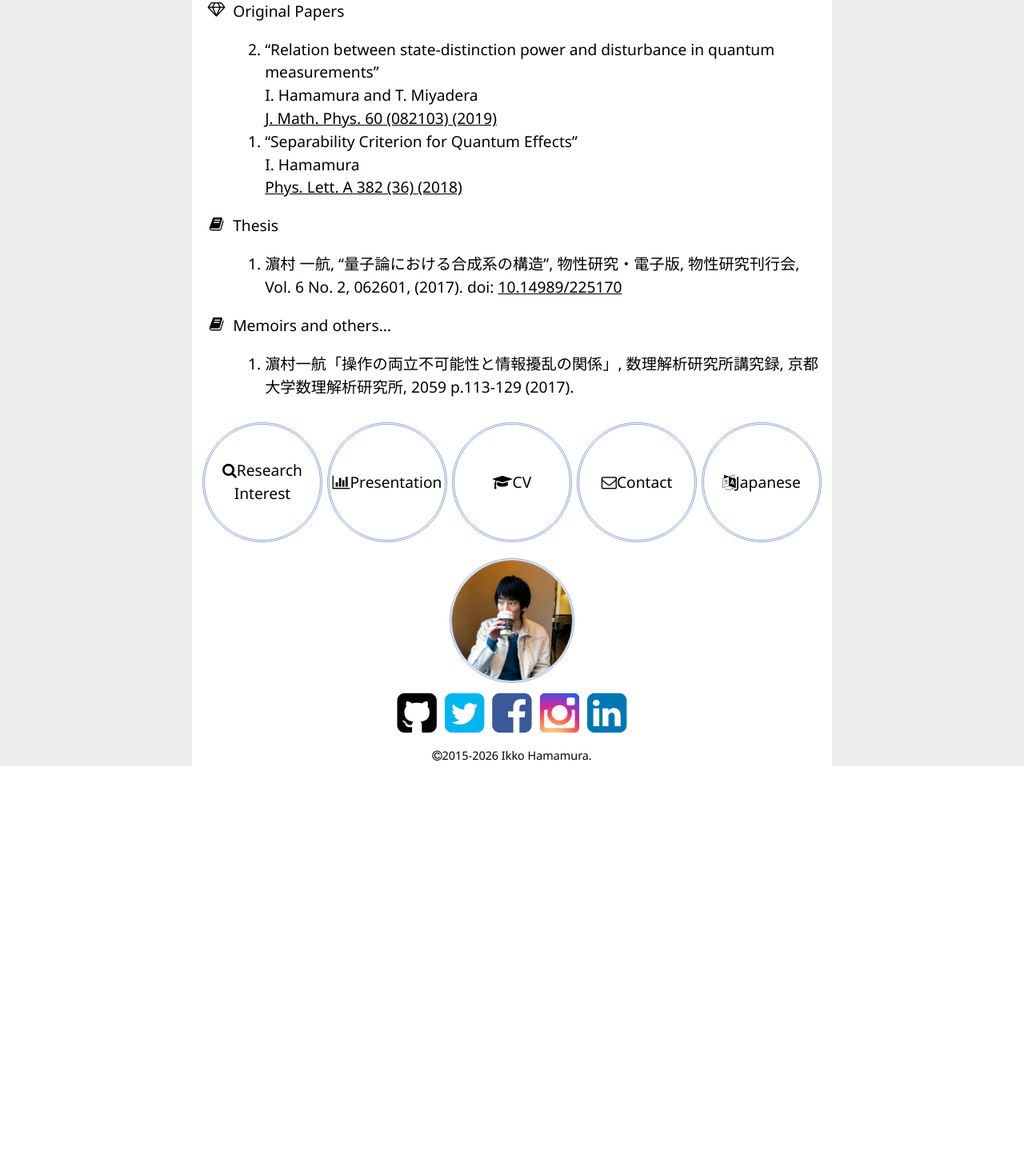
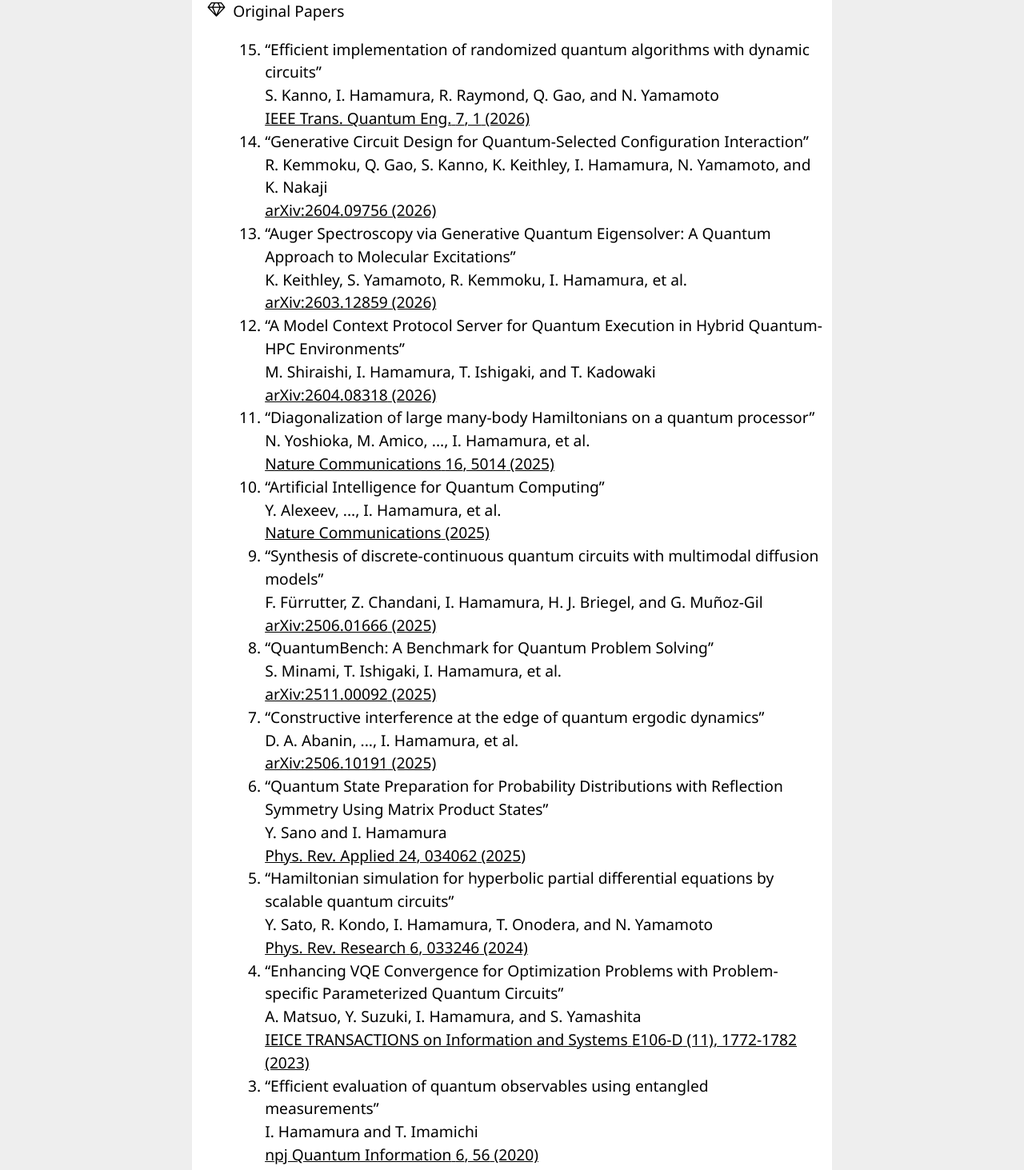
Before and after one commit to ikkoham/qinfo.tech, a React (Create React App) app: page /#/publication/publication in a window 1280 px wide. Shown: the part 193-1656 px from the top of the page at 80% size. Before the commit the page ends 1151 px from the top, so only its background shows below. Built offline with nearby package versions, Linux system fonts and the light colour scheme.

Commit message:
feat: update publication list with 13 new entries (2020-2026)
- Added papers from 2020 to 2026 across various venues (Nature Comms, npj Quantum Info, Phys Rev, etc.)\n- Maintained reverse chronological sorting\n- Ensured all new entries are correctly typed

```diff
--- a/src/data/publications.ts
+++ b/src/data/publications.ts
@@ -2,15 +2,154 @@ import { Publication } from '../types/publication';
 
 export const publications: Publication[] = [
   {
-    id: 'hamamura2018separability',
+    id: 'hamamura2026dynamic',
     type: 'article',
-    title: 'Separability Criterion for Quantum Effects',
-    author: 'I. Hamamura',
-    journal: 'Phys. Lett. A',
-    volume: '382',
-    number: '36',
-    year: 2018,
-    url: 'https://doi.org/10.1016/j.physleta.2018.06.043',
+    title: 'Efficient implementation of randomized quantum algorithms with dynamic circuits',
+    author: 'S. Kanno, I. Hamamura, R. Raymond, Q. Gao, and N. Yamamoto',
+    journal: 'IEEE Trans. Quantum Eng.',
+    volume: '7',
+    pages: '1',
+    year: 2026,
+    doi: '10.1109/TQE.2026.3671723',
+    url: 'https://doi.org/10.1109/TQE.2026.3671723',
+    category: 'originalPapers',
+  },
+  {
+    id: 'hamamura2026generative',
+    type: 'misc',
+    title: 'Generative Circuit Design for Quantum-Selected Configuration Interaction',
+    author: 'R. Kemmoku, Q. Gao, S. Kanno, K. Keithley, I. Hamamura, N. Yamamoto, and K. Nakaji',
+    journal: 'arXiv:2604.09756',
+    year: 2026,
+    url: 'https://arxiv.org/abs/2604.09756',
+    category: 'originalPapers',
+  },
+  {
+    id: 'hamamura2026auger',
+    type: 'misc',
+    title: 'Auger Spectroscopy via Generative Quantum Eigensolver: A Quantum Approach to Molecular Excitations',
+    author: 'K. Keithley, S. Yamamoto, R. Kemmoku, I. Hamamura, et al.',
+    journal: 'arXiv:2603.12859',
+    year: 2026,
+    url: 'https://arxiv.org/abs/2603.12859',
+    category: 'originalPapers',
+  },
+  {
+    id: 'hamamura2026mcp',
+    type: 'inproceedings',
+    title: 'A Model Context Protocol Server for Quantum Execution in Hybrid Quantum-HPC Environments',
+    author: 'M. Shiraishi, I. Hamamura, T. Ishigaki, and T. Kadowaki',
+    booktitle: 'QC4C3 workshop at QCNC 2026',
+    journal: 'arXiv:2604.08318',
+    year: 2026,
+    url: 'https://arxiv.org/abs/2604.08318',
+    category: 'originalPapers',
+  },
+  {
+    id: 'hamamura2025diagonalization',
+    type: 'article',
+    title: 'Diagonalization of large many-body Hamiltonians on a quantum processor',
+    author: 'N. Yoshioka, M. Amico, ..., I. Hamamura, et al.',
+    journal: 'Nature Communications',
+    volume: '16',
+    pages: '5014',
+    year: 2025,
+    doi: '10.1038/s41467-025-59716-z',
+    url: 'https://doi.org/10.1038/s41467-025-59716-z',
+    category: 'originalPapers',
+  },
+  {
+    id: 'hamamura2025ai',
+    type: 'article',
+    title: 'Artificial Intelligence for Quantum Computing',
+    author: 'Y. Alexeev, ..., I. Hamamura, et al.',
+    journal: 'Nature Communications',
+    year: 2025,
+    doi: '10.1038/s41467-025-65836-3',
+    url: 'https://doi.org/10.1038/s41467-025-65836-3',
+    category: 'originalPapers',
+  },
+  {
+    id: 'hamamura2025diffusion',
+    type: 'misc',
+    title: 'Synthesis of discrete-continuous quantum circuits with multimodal diffusion models',
+    author: 'F. Fürrutter, Z. Chandani, I. Hamamura, H. J. Briegel, and G. Muñoz-Gil',
+    journal: 'arXiv:2506.01666',
+    year: 2025,
+    url: 'https://arxiv.org/abs/2506.01666',
+    category: 'originalPapers',
+  },
+  {
+    id: 'hamamura2025bench',
+    type: 'misc',
+    title: 'QuantumBench: A Benchmark for Quantum Problem Solving',
+    author: 'S. Minami, T. Ishigaki, I. Hamamura, et al.',
+    journal: 'arXiv:2511.00092',
+    year: 2025,
+    url: 'https://arxiv.org/abs/2511.00092',
+    category: 'originalPapers',
+  },
+  {
+    id: 'hamamura2025ergodic',
+    type: 'misc',
+    title: 'Constructive interference at the edge of quantum ergodic dynamics',
+    author: 'D. A. Abanin, ..., I. Hamamura, et al.',
+    journal: 'arXiv:2506.10191',
+    year: 2025,
+    url: 'https://arxiv.org/abs/2506.10191',
+    category: 'originalPapers',
+  },
+  {
+    id: 'hamamura2025sano',
+    type: 'article',
+    title: 'Quantum State Preparation for Probability Distributions with Reflection Symmetry Using Matrix Product States',
+    author: 'Y. Sano and I. Hamamura',
+    journal: 'Phys. Rev. Applied',
+    volume: '24',
+    pages: '034062',
+    year: 2025,
+    doi: '10.1103/PhysRevApplied.24.034062',
+    url: 'https://doi.org/10.1103/PhysRevApplied.24.034062',
+    category: 'originalPapers',
+  },
+  {
+    id: 'hamamura2024hamiltonian',
+    type: 'article',
+    title: 'Hamiltonian simulation for hyperbolic partial differential equations by scalable quantum circuits',
+    author: 'Y. Sato, R. Kondo, I. Hamamura, T. Onodera, and N. Yamamoto',
+    journal: 'Phys. Rev. Research',
+    volume: '6',
+    pages: '033246',
+    year: 2024,
+    doi: '10.1103/PhysRevResearch.6.033246',
+    url: 'https://doi.org/10.1103/PhysRevResearch.6.033246',
+    category: 'originalPapers',
+  },
+  {
+    id: 'hamamura2023vqe',
+    type: 'article',
+    title: 'Enhancing VQE Convergence for Optimization Problems with Problem-specific Parameterized Quantum Circuits',
+    author: 'A. Matsuo, Y. Suzuki, I. Hamamura, and S. Yamashita',
+    journal: 'IEICE TRANSACTIONS on Information and Systems',
+    volume: 'E106-D',
+    number: '11',
+    pages: '1772-1782',
+    year: 2023,
+    doi: '10.1587/transinf.2023EDP7071',
+    url: 'https://doi.org/10.1587/transinf.2023EDP7071',
+    category: 'originalPapers',
+  },
+  {
+    id: 'hamamura2020entangled',
+    type: 'article',
+    title: 'Efficient evaluation of quantum observables using entangled measurements',
+    author: 'I. Hamamura and T. Imamichi',
+    journal: 'npj Quantum Information',
+    volume: '6',
+    pages: '56',
+    year: 2020,
+    doi: '10.1038/s41534-020-0284-2',
+    url: 'https://doi.org/10.1038/s41534-020-0284-2',
     category: 'originalPapers',
   },
   {
@@ -23,6 +162,18 @@ export const publications: Publication[] = [
     number: '082103',
     year: 2019,
     url: 'https://doi.org/10.1063/1.5109446',
+    category: 'originalPapers',
+  },
+  {
+    id: 'hamamura2018separability',
+    type: 'article',
+    title: 'Separability Criterion for Quantum Effects',
+    author: 'I. Hamamura',
+    journal: 'Phys. Lett. A',
+    volume: '382',
+    number: '36',
+    year: 2018,
+    url: 'https://doi.org/10.1016/j.physleta.2018.06.043',
     category: 'originalPapers',
   },
   {
```
